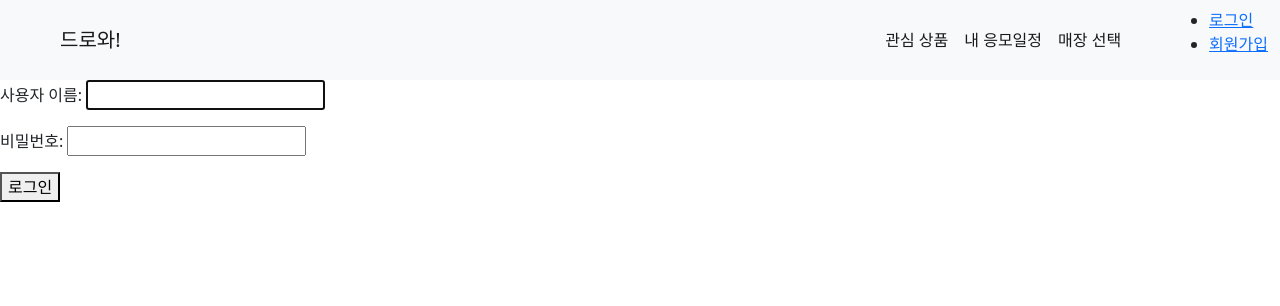
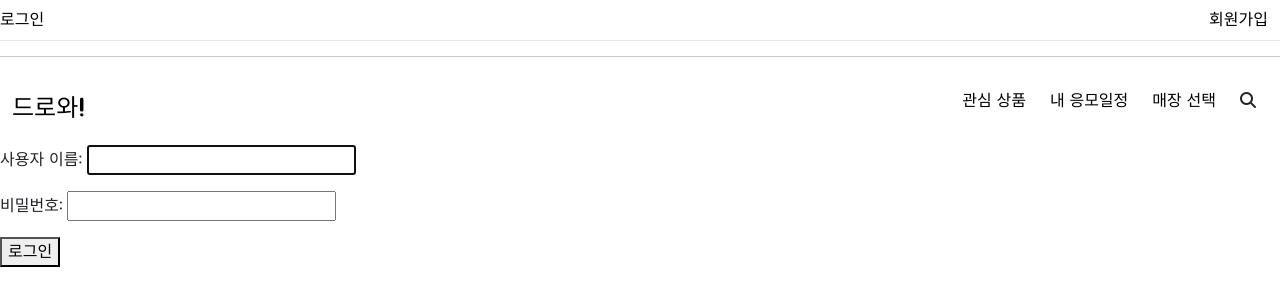
Before and after one commit to leeyounwoo/DRAWA, a Django app: page /accounts/login/ in a window 1280 px wide. Shown: the top 306 px of the page. Run offline with Django 3.2, Linux system fonts and the light colour scheme; some libraries are stand-ins or nearby versions.

Commit message:
211108 Modify templates base_nav.html

```diff
--- a/accounts/templates/accounts/login.html
+++ b/accounts/templates/accounts/login.html
@@ -1,9 +1,16 @@
 {% extends 'base.html' %}
 
 {% block content %}
-<form method="POST">
-  {% csrf_token %}
-  {{ form.as_p }}
-  <button>로그인</button>
-</form>
+{% load static %}
+<link rel="stylesheet" href="/static/css/navbar.css">
+
+
+<div class="logins">
+  <form method="POST">
+    {% csrf_token %}
+    {{ form.as_p }}
+    <button>로그인</button>
+  </form>
+</div>
+
 {% endblock content %}
--- a/config/settings.py
+++ b/config/settings.py
@@ -126,6 +126,10 @@ USE_TZ = True
 # https://docs.djangoproject.com/en/3.2/howto/static-files/
 
 STATIC_URL = '/static/'
+STATICFILES_DIRS = [
+    BASE_DIR / 'static',
+]
+
 
 # Default primary key field type
 # https://docs.djangoproject.com/en/3.2/ref/settings/#default-auto-field
--- /dev/null
+++ b/static/css/navbar.css
@@ -0,0 +1,109 @@
+
+body {
+  margin: 0;
+  font-family: 'Jua', sans-serif;
+}
+
+a {
+  text-decoration: none;
+  color: black;
+
+}
+.navbar {
+  display: flex;
+  justify-content: space-between;
+  align-items: center;
+  /* background-color: white; */
+  padding: 8px 12px;
+}
+
+.navbar_homelogo {
+  font-size: 24px;
+  color: white;
+}
+
+.navbar_menu {
+  display: flex;
+  list-style: none;
+  padding-left: 0;
+}
+
+.navbar_menu li {
+  padding: 8px 12px;
+}
+
+.nav-inside {
+  color: black;
+}
+
+.navbar_menu li:hover,
+.navbar_log li:hover {
+  background-color: #b4b4b4;
+  border-radius: 4px;
+}
+
+.navbar_log {
+  display: flex;
+  align-items: center;
+  justify-content: space-between;
+  list-style: none;
+  padding: 8px 12px;
+  padding-left: 0;
+}
+
+/* navbar_log 간격조정 */
+.navbar_log li:first-child {
+  margin-right: 9px;
+}
+
+.navbar_top {
+  -webkit-box-shadow: 0 1px 0 0 rgb(0 0 0 / 10%);
+  box-shadow: 0 1px 0 0 rgb(0 0 0 / 10%);
+}
+
+/* 햄버거 */
+.navbar_toggle {
+  position: absolute;
+  display: none;
+  right: 32px;
+  font-size: 24px;
+}
+
+/* 반응형 */
+@media screen and (max-width: 768px) {
+  .navbar {
+    flex-direction: column;
+    /* 왼쪽정렬 */
+    align-items: flex-start;
+    padding: 8px 24px;
+  }
+
+  .navbar_menu {
+    display: none;
+    flex-direction: column;
+    align-items: center;
+    width: 100%;
+  }
+
+  .navbar_menu li {
+    width: 100%;
+    text-align: center;
+  }
+
+  .navbar_log {
+    /* display: none; -> 화면 작아지면 안보이게함 */
+    display: none;
+    justify-content: center;
+    width:100%;
+  }
+
+  .navbar_toggle {
+    display: block;
+  }
+
+
+  .navbar_menu.active,
+  .navbar_log.active {
+    display: flex;
+  }
+}
--- a/static/js/util.js
+++ b/static/js/util.js
@@ -0,0 +1,9 @@
+const toggle = document.querySelector('.navbar_toggle');
+const menu = document.querySelector('.navbar_menu');
+const log = document.querySelector('.navbar_log');
+
+// 햄버거 눌러서
+toggle.addEventListener('click', () => {
+  menu.classList.toggle('active');
+  log.classList.toggle('active');
+});
--- a/templates/base_nav.html
+++ b/templates/base_nav.html
@@ -1,43 +1,66 @@
-<nav class="navbar navbar-expand-md navbar-light bg-light">
-  <div class="container-fluid">
-    <a class="navbar-brand ms-5" href="{% url 'drawa:index' %}">드로와!</a>
-    <button class="navbar-toggler" type="button" data-bs-toggle="collapse" data-bs-target="#navbarNav" aria-controls="navbarNav" aria-expanded="false" aria-label="Toggle navigation">
-      <span class="navbar-toggler-icon"></span>
-    </button>
-    <div class="collapse navbar-collapse justify-content-end me-5" id="navbarNav">
-      <ul class="navbar-nav">
-        <li class="nav-item">
-          <a class="nav-link active" aria-current="page" href="{% url 'accounts:interest' %}">관심 상품</a>
+  <!-- 로고 이미지 -->
+  <script src="https://kit.fontawesome.com/f67e24b5a5.js" crossorigin="anonymous"></script>
+  <!-- 폰트 -->
+  <link href="https://fonts.googleapis.com/css2?family=Jua&display=swap" rel="stylesheet">
+  <!-- CSS -->
+  <link rel="stylesheet" href="/static/css/navbar.css">
+  <!-- JS -->
+  <script src="/static/js/util.js" defer></script>
+
+
+  <div class="navbar-whole">
+
+      {% comment %} 로그인 {% endcomment %}
+      {% if request.user.is_authenticated %}
+      <ul class="navbar_log">
+        <li>
+          <a href="{% url 'accounts:profile' request.user.username %}">{{request.user.username}}의 프로필</a>
         </li>
-        <li class="nav-item">
-          <a class="nav-link active" href="{% url 'accounts:calander' %}">내 응모일정</a>
+        <li>
+          <a href="{% url 'accounts:update' request.user.username %}">회원정보수정</a>
         </li>
-        <li class="nav-item">
-          <a class="nav-link active" href="#">매장 선택</a>
-        </li>
-      </ul>
-    </div>
-    <ul>
-    {% if request.user.is_authenticated %}
-    <li class="inline">
-      <a href="{% url 'accounts:profile' request.user.username %}">{{request.user.username}}의 프로필</a>
-      <a href="{% url 'accounts:update' request.user.username %}">회원정보수정</a>
+        <li>
           <form action="{% url 'accounts:quit' %}" method="POST">
           {% csrf_token %}
           <input type="submit" value="탈퇴">
           </form>
         </li>
-    <li class="inline">
-      <a href="{% url 'accounts:logout' %}">로그아웃</a>
-    </li>
+        <li><a href="{% url 'accounts:logout' %}">로그아웃</a></li>
+      </ul>
+
+      {% comment %} not 로그인 {% endcomment %}
       {% else %}
-    <li class="inline">
-      <a href="{% url 'accounts:login' %}">로그인</a>
-    </li>
-    <li class="inline">
-      <a href="{% url 'accounts:signup' %}">회원가입</a>
-    </li>
-    {% endif %}
+
+      <div class="navbar_top">
+        <ul class="navbar_log">
+          <li><a href="{% url 'accounts:login' %}">로그인</a></li>
+          <li><a href="{% url 'accounts:signup' %}">회원가입</a></li>
         </ul>
       </div>
+
+      <hr>
+
+    <nav class="navbar">
+      <div class="navbar_homelogo">
+
+        <!-- 홈화면으로 가는 링크 -->
+        <a href="{% url 'drawa:index' %}">드로와!</a>
+      </div>
+
+      <ul class="navbar_menu">
+        <li><a class="nav-inside" aria-current="page" href="{% url 'accounts:interest' %}">관심 상품</a></li>
+        <li><a class="nav-inside" href="{% url 'accounts:calander' %}">내 응모일정</a></li>
+        <li><a class="nav-inside" href="#">매장 선택</a></li>
+        <li>
+          <i class="fas fa-search"></i>
+        </li>
+      </ul>
+
+
+        <a href="#" class="navbar_toggle">
+          <i class="fas fa-bars"></i>
+        </a>
     </nav>
+  </div>
+
+      {% endif %}
```
Lines whose indentation alone changed are shown as unchanged.
